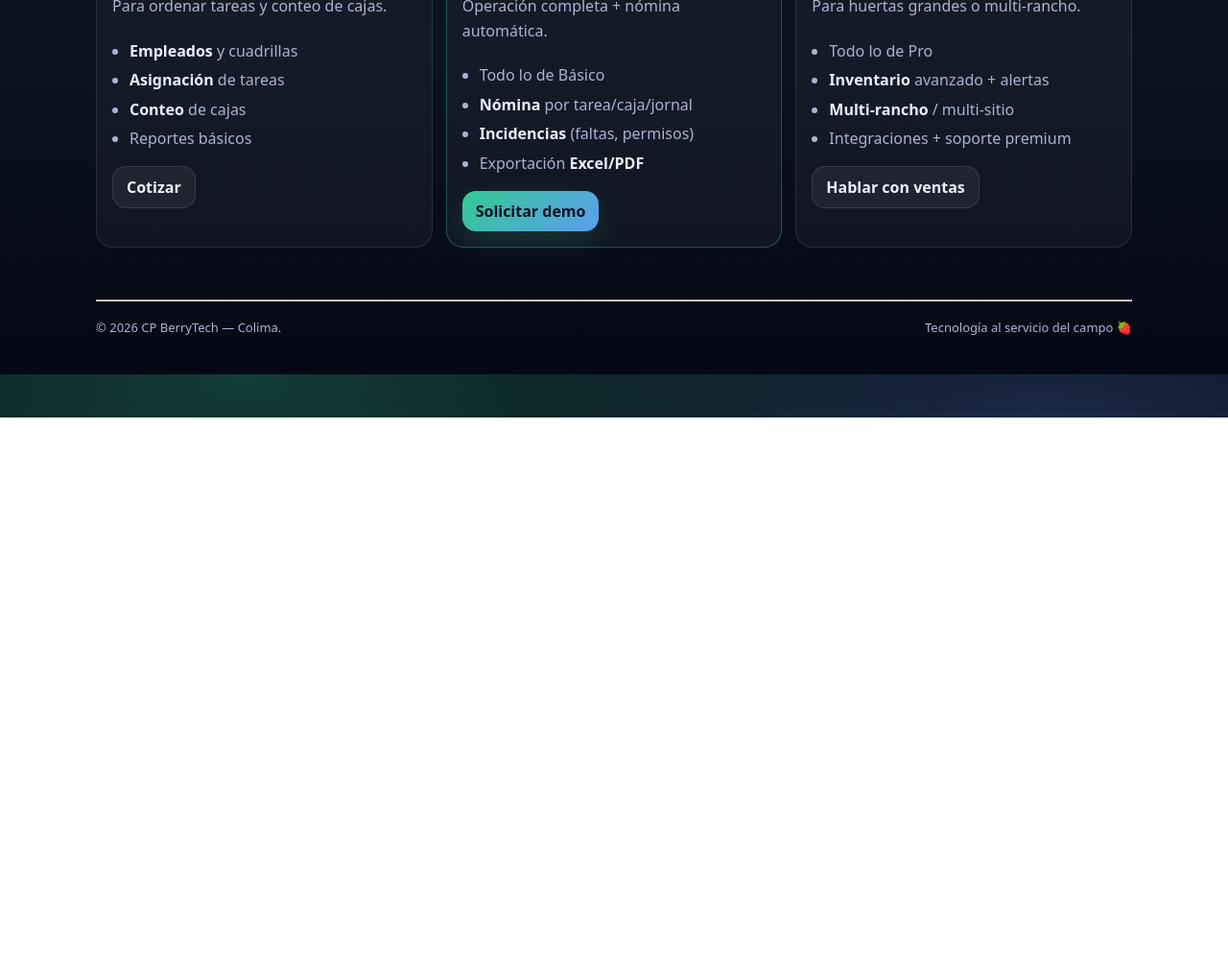
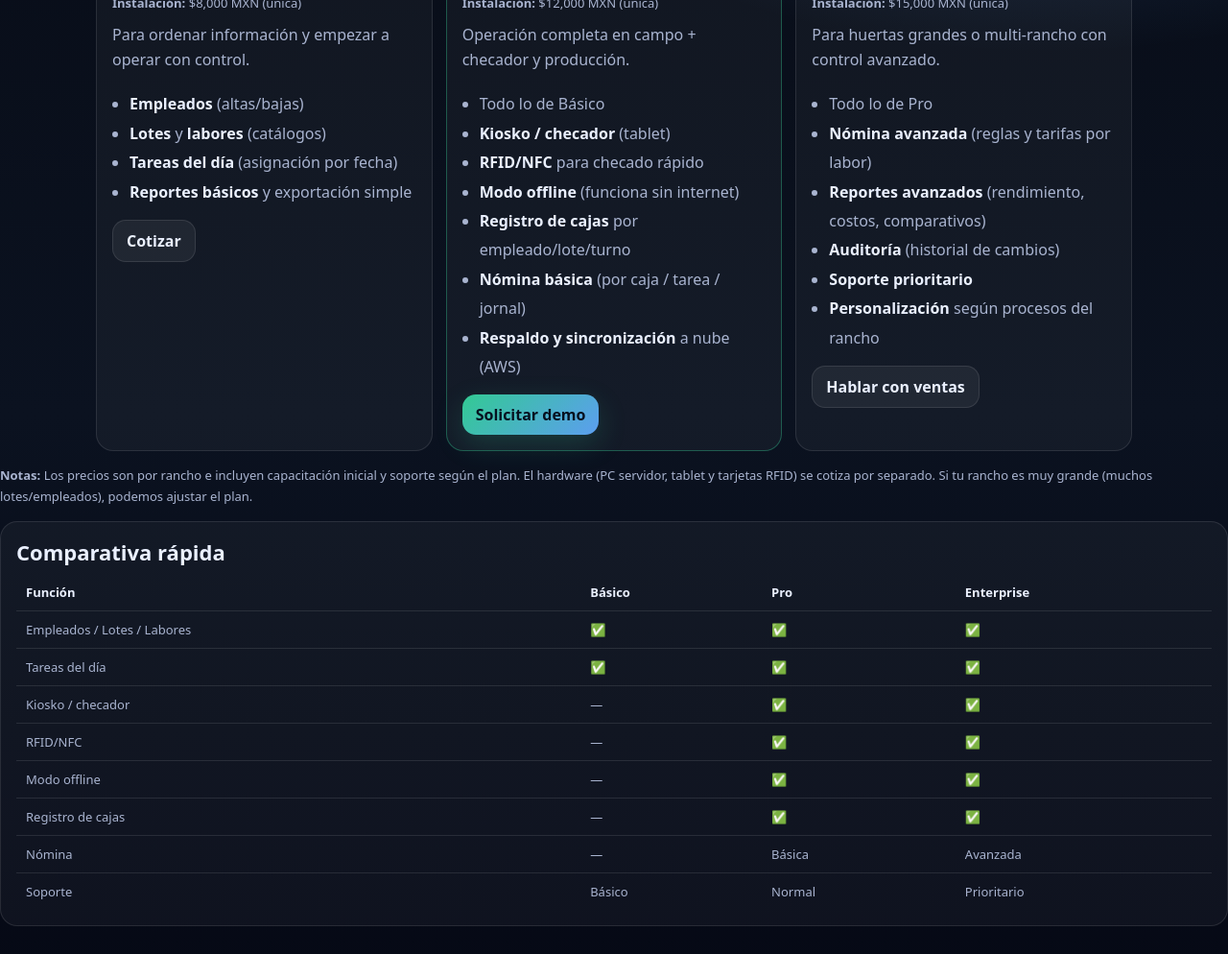
Before and after one commit to Heri1504/cp-berrytech-web, a plain HTML site: page precios.html in a window 1280 px wide. Shown: the part 365-1359 px from the top of the page at 96% size. Before the commit the page ends 800 px from the top, so only its background shows below. Drawn offline with Linux system fonts and the light colour scheme.

Commit message:
Add files via upload

```diff
--- a/precios.html
+++ b/precios.html
@@ -119,56 +119,93 @@
       Dejo campos editables con <b>$---</b> para que pongas tu precio real.
     </p>
 
-    <div class="cards3">
+        <div class="cards3">
+      <!-- BÁSICO -->
       <div class="card">
         <div class="badge">Básico</div>
-        <div class="price"><b>$---</b><span>/ mes por rancho</span></div>
-        <p class="lead" style="margin-top:10px">Para ordenar tareas y conteo de cajas.</p>
+        <div class="price"><b>$900</b><span>/ mes por rancho</span></div>
+        <div class="note" style="margin-top:8px"><b>Instalación:</b> $8,000 MXN (única)</div>
+        <p class="lead" style="margin-top:10px">Para ordenar información y empezar a operar con control.</p>
         <ul>
-          <li><b>Empleados</b> y cuadrillas</li>
-          <li><b>Asignación</b> de tareas</li>
-          <li><b>Conteo</b> de cajas</li>
-          <li>Reportes básicos</li>
+          <li><b>Empleados</b> (altas/bajas)</li>
+          <li><b>Lotes</b> y <b>labores</b> (catálogos)</li>
+          <li><b>Tareas del día</b> (asignación por fecha)</li>
+          <li><b>Reportes básicos</b> y exportación simple</li>
         </ul>
         <div style="margin-top:14px">
           <a class="btn secondary" href="contacto.html">Cotizar</a>
         </div>
       </div>
 
+      <!-- PRO -->
       <div class="card" style="border-color: rgba(52,211,153,.35)">
         <div class="badge">Pro (recomendado)</div>
-        <div class="price"><b>$---</b><span>/ mes por rancho</span></div>
-        <p class="lead" style="margin-top:10px">Operación completa + nómina automática.</p>
+        <div class="price"><b>$1,200</b><span>/ mes por rancho</span></div>
+        <div class="note" style="margin-top:8px"><b>Instalación:</b> $12,000 MXN (única)</div>
+        <p class="lead" style="margin-top:10px">Operación completa en campo + checador y producción.</p>
         <ul>
           <li>Todo lo de Básico</li>
-          <li><b>Nómina</b> por tarea/caja/jornal</li>
-          <li><b>Incidencias</b> (faltas, permisos)</li>
-          <li>Exportación <b>Excel/PDF</b></li>
+          <li><b>Kiosko / checador</b> (tablet)</li>
+          <li><b>RFID/NFC</b> para checado rápido</li>
+          <li><b>Modo offline</b> (funciona sin internet)</li>
+          <li><b>Registro de cajas</b> por empleado/lote/turno</li>
+          <li><b>Nómina básica</b> (por caja / tarea / jornal)</li>
+          <li><b>Respaldo y sincronización</b> a nube (AWS)</li>
         </ul>
         <div style="margin-top:14px">
           <a class="btn" href="contacto.html">Solicitar demo</a>
         </div>
       </div>
 
+      <!-- ENTERPRISE -->
       <div class="card">
         <div class="badge">Enterprise</div>
-        <div class="price"><b>$---</b><span>/ mes por rancho</span></div>
-        <p class="lead" style="margin-top:10px">Para huertas grandes o multi-rancho.</p>
+        <div class="price"><b>$2,500</b><span>/ mes por rancho</span></div>
+        <div class="note" style="margin-top:8px"><b>Instalación:</b> $15,000 MXN (única)</div>
+        <p class="lead" style="margin-top:10px">Para huertas grandes o multi-rancho con control avanzado.</p>
         <ul>
           <li>Todo lo de Pro</li>
-          <li><b>Inventario</b> avanzado + alertas</li>
-          <li><b>Multi-rancho</b> / multi-sitio</li>
-          <li>Integraciones + soporte premium</li>
+          <li><b>Nómina avanzada</b> (reglas y tarifas por labor)</li>
+          <li><b>Reportes avanzados</b> (rendimiento, costos, comparativos)</li>
+          <li><b>Auditoría</b> (historial de cambios)</li>
+          <li><b>Soporte prioritario</b></li>
+          <li><b>Personalización</b> según procesos del rancho</li>
         </ul>
         <div style="margin-top:14px">
           <a class="btn secondary" href="contacto.html">Hablar con ventas</a>
         </div>
       </div>
-    </div>
+    </div></div>
 
     <p class="note">
+      <b>Notas:</b> Los precios son por rancho e incluyen capacitación inicial y soporte según el plan. El hardware (PC servidor, tablet y tarjetas RFID) se cotiza por separado. Si tu rancho es muy grande (muchos lotes/empleados), podemos ajustar el plan.
+    </p>
 
-    </p>
+    <div class="card" style="margin-top:14px">
+      <h2 style="margin:0 0 8px;font-size:22px">Comparativa rápida</h2>
+      <div style="overflow:auto">
+        <table style="width:100%;border-collapse:collapse;font-size:13px;color:var(--muted)">
+          <thead>
+            <tr style="text-align:left;color:var(--text)">
+              <th style="padding:10px;border-bottom:1px solid var(--border)">Función</th>
+              <th style="padding:10px;border-bottom:1px solid var(--border)">Básico</th>
+              <th style="padding:10px;border-bottom:1px solid var(--border)">Pro</th>
+              <th style="padding:10px;border-bottom:1px solid var(--border)">Enterprise</th>
+            </tr>
+          </thead>
+          <tbody>
+            <tr><td style="padding:10px;border-bottom:1px solid var(--border)">Empleados / Lotes / Labores</td><td style="padding:10px;border-bottom:1px solid var(--border)">✅</td><td style="padding:10px;border-bottom:1px solid var(--border)">✅</td><td style="padding:10px;border-bottom:1px solid var(--border)">✅</td></tr>
+            <tr><td style="padding:10px;border-bottom:1px solid var(--border)">Tareas del día</td><td style="padding:10px;border-bottom:1px solid var(--border)">✅</td><td style="padding:10px;border-bottom:1px solid var(--border)">✅</td><td style="padding:10px;border-bottom:1px solid var(--border)">✅</td></tr>
+            <tr><td style="padding:10px;border-bottom:1px solid var(--border)">Kiosko / checador</td><td style="padding:10px;border-bottom:1px solid var(--border)">—</td><td style="padding:10px;border-bottom:1px solid var(--border)">✅</td><td style="padding:10px;border-bottom:1px solid var(--border)">✅</td></tr>
+            <tr><td style="padding:10px;border-bottom:1px solid var(--border)">RFID/NFC</td><td style="padding:10px;border-bottom:1px solid var(--border)">—</td><td style="padding:10px;border-bottom:1px solid var(--border)">✅</td><td style="padding:10px;border-bottom:1px solid var(--border)">✅</td></tr>
+            <tr><td style="padding:10px;border-bottom:1px solid var(--border)">Modo offline</td><td style="padding:10px;border-bottom:1px solid var(--border)">—</td><td style="padding:10px;border-bottom:1px solid var(--border)">✅</td><td style="padding:10px;border-bottom:1px solid var(--border)">✅</td></tr>
+            <tr><td style="padding:10px;border-bottom:1px solid var(--border)">Registro de cajas</td><td style="padding:10px;border-bottom:1px solid var(--border)">—</td><td style="padding:10px;border-bottom:1px solid var(--border)">✅</td><td style="padding:10px;border-bottom:1px solid var(--border)">✅</td></tr>
+            <tr><td style="padding:10px;border-bottom:1px solid var(--border)">Nómina</td><td style="padding:10px;border-bottom:1px solid var(--border)">—</td><td style="padding:10px;border-bottom:1px solid var(--border)">Básica</td><td style="padding:10px;border-bottom:1px solid var(--border)">Avanzada</td></tr>
+            <tr><td style="padding:10px">Soporte</td><td style="padding:10px">Básico</td><td style="padding:10px">Normal</td><td style="padding:10px">Prioritario</td></tr>
+          </tbody>
+        </table>
+      </div>
+    </div>
   </div>
 </main>
 
```
Also changed, not shown: index.html (+46 -0 lines).
